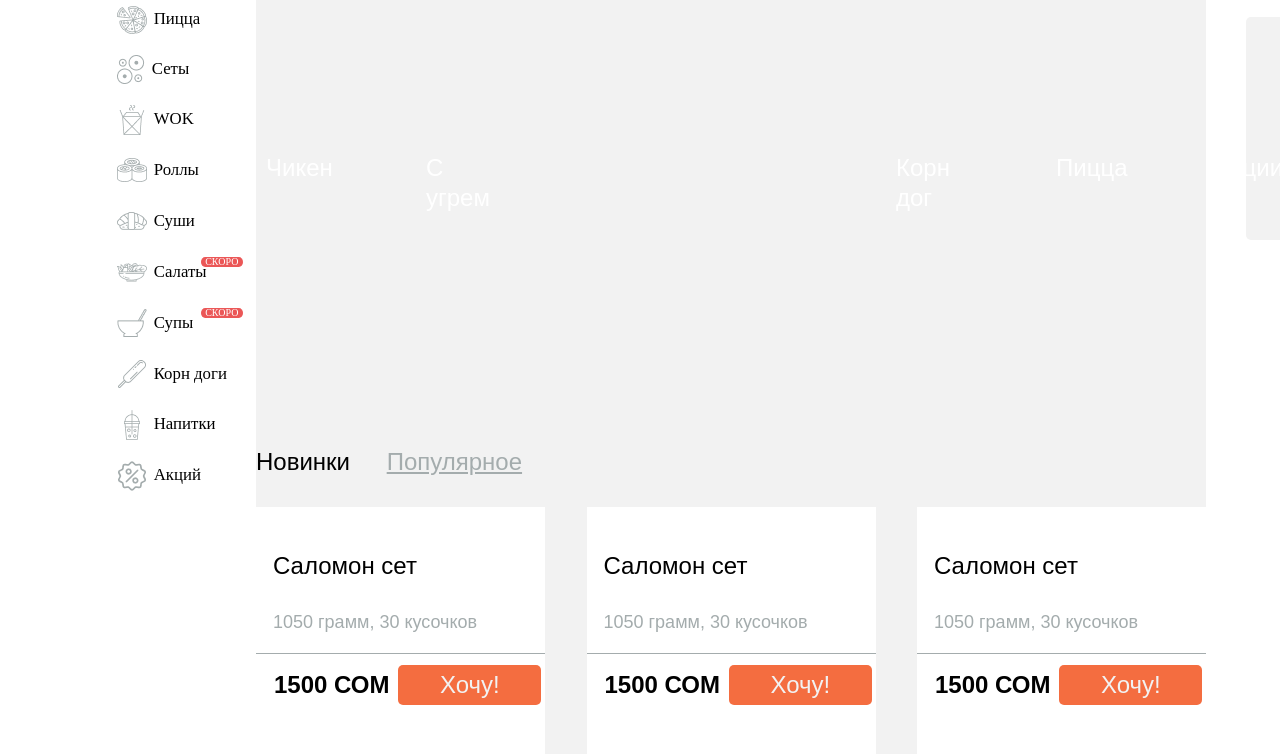
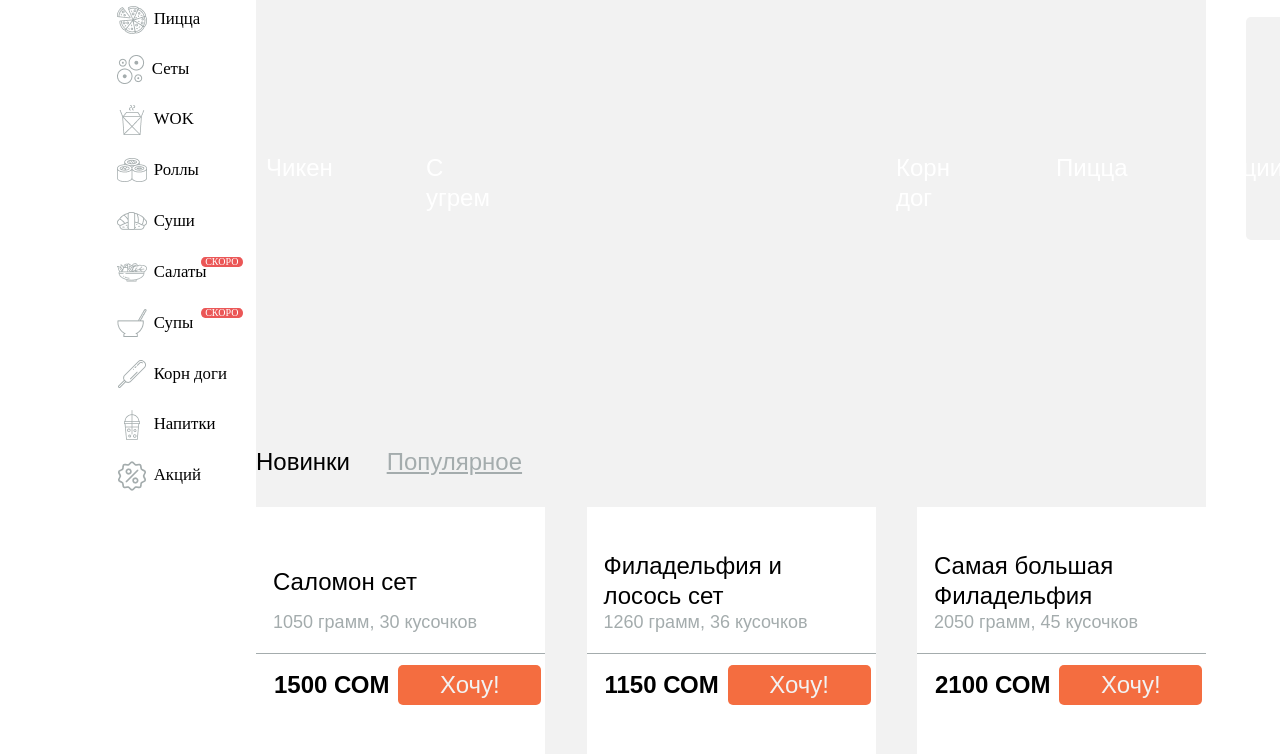
Before and after one commit to dzyDoctor/Sushi, a plain HTML site: page index.html in a window 1280 px wide. Shown: the part 198-952 px from the top of the page. Drawn offline with Linux system fonts and the light colour scheme.

Commit message:
Поправил блок product

```diff
--- a/index.html
+++ b/index.html
@@ -192,31 +192,31 @@
         <div class="content__product">
             <div class="product__box">
                 <div class="product__img"> <img src="./img/Rectangle 3.png" alt="">  </div>
-                <p class="product__titl">Саломон сет</p>
+                <p class="product__titl-one">Саломон сет</p>
                 <p class="product__description">1050 грамм, 30 кусочков</p>
                 <div class="product__wrap">
-                <span class="product__price">1500 СОМ</span>
-                <button class="product__btn">Хочу!</button>
-            </div>
+                     <span class="product__price">1500 СОМ</span>
+                    <button class="product__btn">Хочу!</button>
+                </div>
             </div>
 
 
             <div class="product__box">
                 <div class="product__img"> <img src="./img/product2.png" alt="">  </div>
-                <p class="product__titl">Саломон сет</p>
-                <p class="product__description">1050 грамм, 30 кусочков</p>
+                <p class="product__titl">Филадельфия и <br> лосось сет</p>
+                <p class="product__description">1260 грамм, 36 кусочков</p>
                 <div class="product__wrap">
-                <span class="product__price">1500 СОМ</span>
+                <span class="product__price">1150 СОМ</span>
                 <button class="product__btn">Хочу!</button>
             </div>
             </div>
 
             <div class="product__box">
                 <div class="product__img"> <img src="./img/Product3.png" alt=""></div>
-                <p class="product__titl">Саломон сет</p>
-                <p class="product__description">1050 грамм, 30 кусочков</p>
+                <p class="product__titl">Самая большая Филадельфия</p>
+                <p class="product__description">2050 грамм, 45 кусочков</p>
                 <div class="product__wrap">
-                <span class="product__price">1500 СОМ</span>
+                <span class="product__price">2100 СОМ</span>
                 <button class="product__btn">Хочу!</button>
             </div>
             </div>
--- a/style.css
+++ b/style.css
@@ -36,17 +36,59 @@ img{vertical-align: top;}
 
 h1,h2,h3,h4,h5,h6{font-size:inherit;font-weight: 400;}
 /*--------------------*/
-body{
-    font-family: 'Arial', sans-serif;
+@import url("./fonts/dinpro/stylesheet.css");
+@import url("./fonts/nexa/stylesheet.css");
+
+ /* @font-face {
+    font-family: "dinpro";
+    src: url("./fonts/dinpro/stylesheet.css");
+}  */
+/* @font-face {
+    font-family: 'DIN Pro';
+    src: url('DINPro-Medium.eot');
+    src: local('DIN Pro Medium'), local('DINPro-Medium'),
+        url('DINPro-Medium.eot?#iefix') format('embedded-opentype'),
+        url('DINPro-Medium.woff2') format('woff2'),
+        url('DINPro-Medium.woff') format('woff'),
+        url('DINPro-Medium.ttf') format('truetype');
+    font-weight: 500;
+    font-style: normal;
+} */
+/* @font-face {
+    font-family: 'DIN Pro';
+    src: url('DINPro-Bold.eot');
+    src: local('DIN Pro Bold'), local('DINPro-Bold'),
+        url('DINPro-Bold.eot?#iefix') format('embedded-opentype'),
+        url('DINPro-Bold.woff2') format('woff2'),
+        url('DINPro-Bold.woff') format('woff'),
+        url('DINPro-Bold.ttf') format('truetype');
+    font-weight: bold;
+    font-style: normal;
+}
+
+@font-face {
+    font-family: 'DIN Pro';
+    src: url('DINPro.eot');
+    src: local('DIN Pro'), local('DINPro'),
+        url('DINPro.eot?#iefix') format('embedded-opentype'),
+        url('DINPro.woff2') format('woff2'),
+        url('DINPro.woff') format('woff'),
+        url('DINPro.ttf') format('truetype');
+    font-weight: normal;
+    font-style: normal;
+} */
+
+ body{
+    font-family:'Arial', sans-serif;
 
 }
+
  * {
      box-sizing: border-box;
 
 }
 
-@import url("./fonts/dinpro/stylesheet.css");
-@import url("./fonts/nexa/stylesheet.css");
+
 
 .project{
     max-width: 1930px;/*вернуть 1920*/
@@ -307,7 +349,7 @@ font-size: larger;
 .main-content{
     width: 950px; /*950px*/
     /* height: 470px; */
-
+    position: relative; /*проверить как работает*/
     margin: auto;
     display: flex;
     flex-direction: column;
@@ -398,6 +440,7 @@ position: relative;
     justify-content: space-between;
 
 }
+
 .product__box{
     width: 289px;
     height: 397px;
@@ -408,7 +451,7 @@ position: relative;
     padding: 0 18px;
 }
 .product__titl{
-    font-style: normal;
+    /* font-style: normal; */
     font-weight: 500;
     font-size: 24px;
     line-height: 30px;
@@ -416,8 +459,16 @@ position: relative;
     padding-left: 17px; /* Проверить отступы по ленейке*/
 
 }
+.product__titl-one{
+    font-weight: 500;
+    font-size: 24px;
+    line-height: 30px;
+    margin: 46px 0 14px 0; /* Проверить отступы по ленейке*/
+    padding-left: 17px;
+}
+
 .product__description{
-    padding: 30px 0 0 17px;/* Проверить отступы по ленейке*/
+    padding: 0 0 0 17px;/* Проверить отступы по ленейке*/
     font-style: normal;
     font-weight: 400;
     font-size: 18px;
@@ -427,12 +478,14 @@ position: relative;
     color: #A4ACAD;
 
 }
+
 .product__wrap{
     width: 100%;
     border-top: 0.5px solid #A4ACAD;
     margin-top: 20px; /* Проверить отступы по ленейке*/
 
 }
+
 .product__price{
     font-style: normal;
     font-weight: 700;
```
